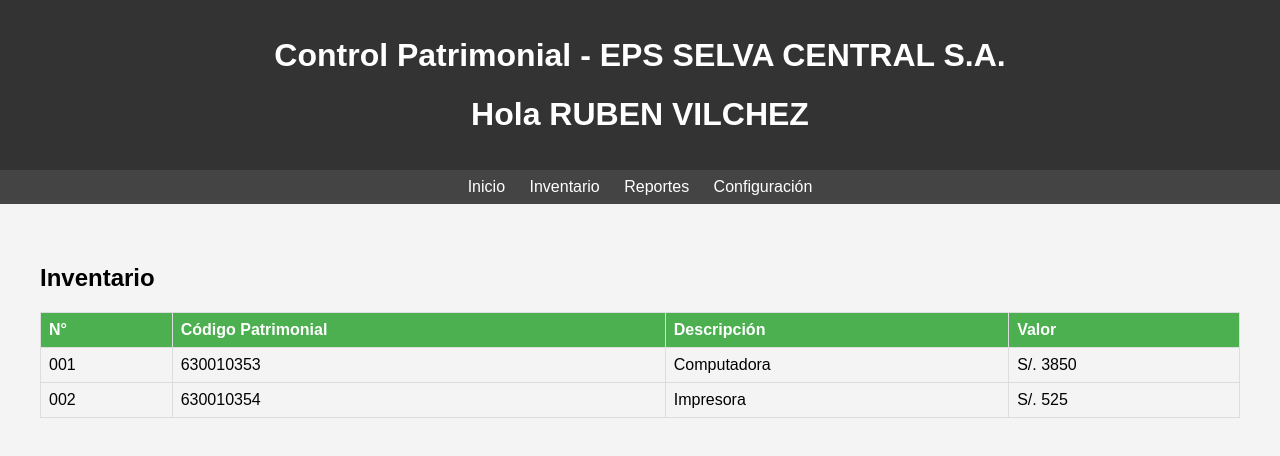
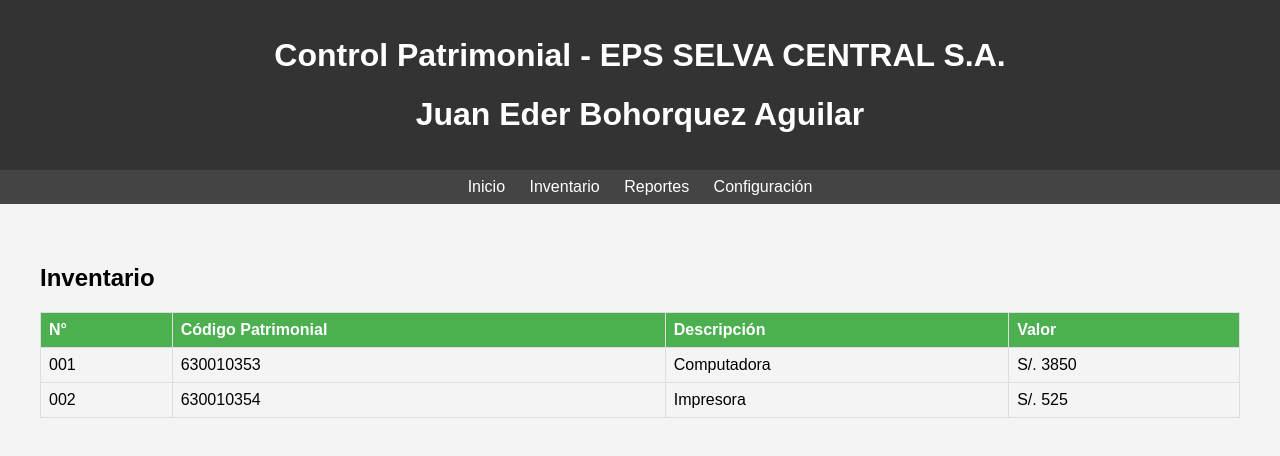
Before and after one commit to je-banalytics/OCP, a plain HTML site: page index.html in a window 1280 px wide. Drawn offline with Linux system fonts and the light colour scheme.

Commit message:
Update index.html

```diff
--- a/index.html
+++ b/index.html
@@ -11,7 +11,7 @@
 
     <header>
         <h1>Control Patrimonial - EPS SELVA CENTRAL S.A.</h1>
-        <h1> Hola RUBEN VILCHEZ</h1>
+        <h1> Juan Eder Bohorquez Aguilar</h1>
     </header>
 
     <nav>
```
